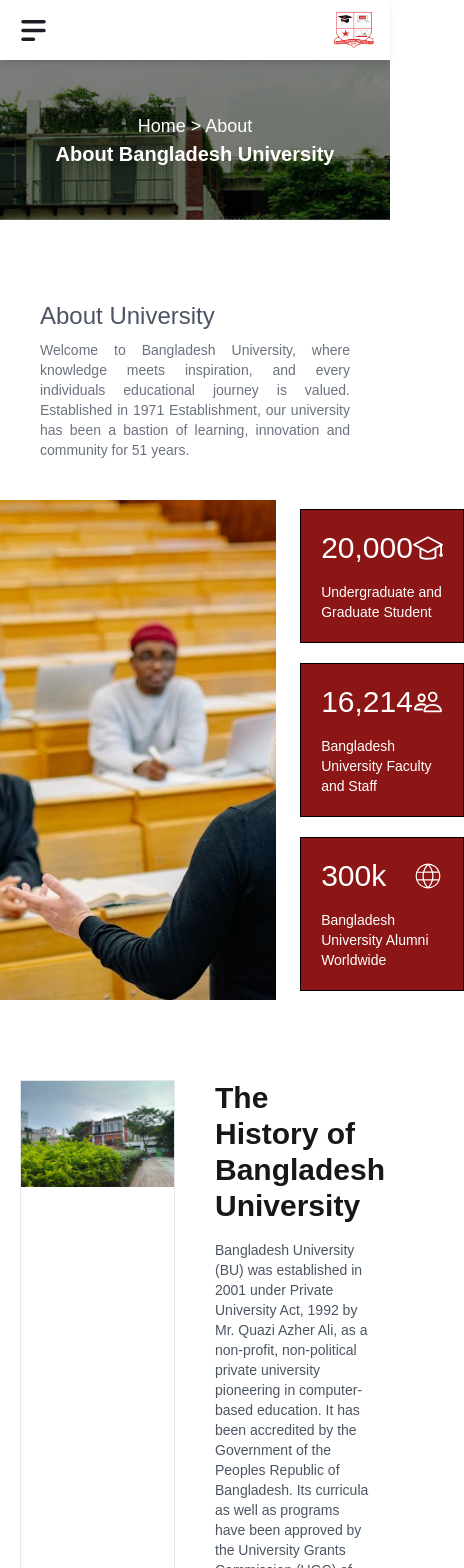
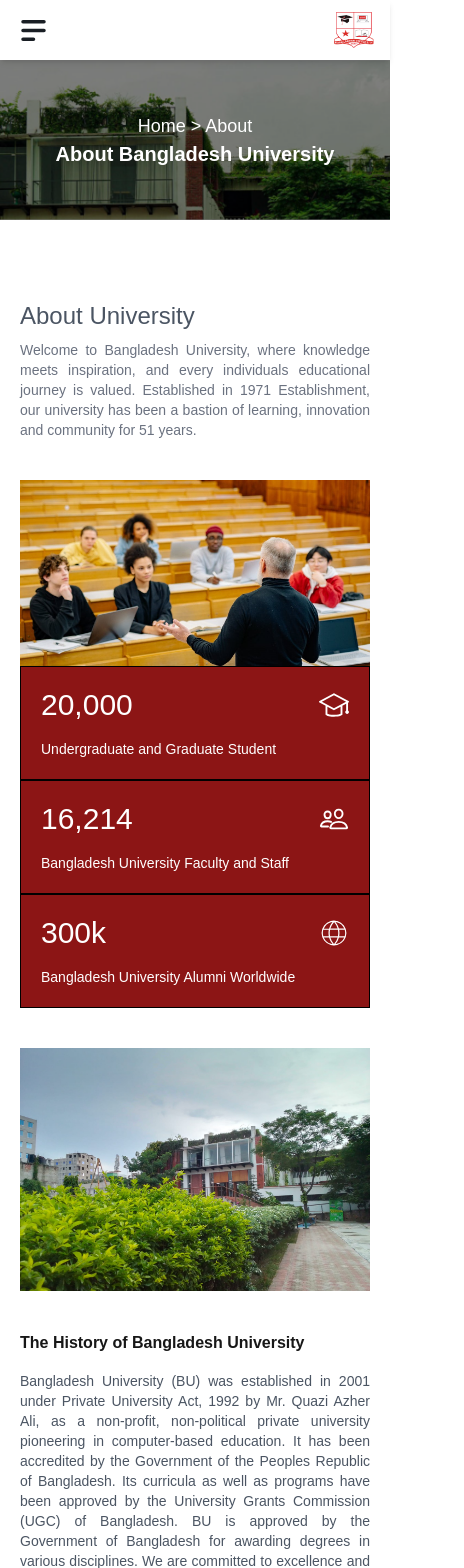
Before and after one commit to Muhammad-Ashik/bangladesh-university-frontend, a Next.js app: page /about in a window 390 px wide. Shown: the top 1568 px of the page, 464 px wide, since content can reach past the window. Built offline with nearby package versions, Linux system fonts and the light colour scheme.

Commit message:
fix:About-Section

```diff
--- a/src/components/about/AboutPage.tsx
+++ b/src/components/about/AboutPage.tsx
@@ -4,7 +4,7 @@ import Info from './Info'
 export default function AboutPage() {
   return (
     <div className='container max-w-[1400px] mx-auto py-14 px-5'>
-      <div className='grid grid-cols-12 px-5 pt-4 pb-10 xs:text-justify md:text-left md:border-b md:border-gray-400 md:mb-10'>
+      <div className='grid grid-cols-12 md:px-5 pt-4 pb-10 xs:text-justify md:text-left md:border-b md:border-gray-400 md:mb-10'>
         <h2 className='col-span-12 md:col-span-4 text-2xl md:text-3xl 2xl:text-4xl text-nowrap text-gray-600 xs:py-2'>
           About University
         </h2>
@@ -15,21 +15,21 @@ export default function AboutPage() {
           innovation and community for 51 years.
         </p>
       </div>
-      <div className='w-full h-[500px] flex items-center justify-center grid-cols-12 gap-x-6'>
+      <div className='w-full h-auto md:h-[500px] grid md:grid-cols-12 gap-x-6 mb-10'>
         <Image
-          className='col-span-8 h-full object-cover'
+          className=' md:col-span-8 h-full object-cover'
           src='/images/about-university.jpg'
           width={1000}
           height={1000}
           alt='About-Image'
         />
-        <div className='col-span-4'>
+        <div className='md:col-span-4'>
           <Info />
         </div>
       </div>
 
-      <div className='w-full grid grid-cols-2 gap-10 my-20'>
-        <div className='w-full border'>
+      <div className='w-full grid xs:grid-cols-1 md:grid-cols-2 gap-10'>
+        <div className='w-full'>
           <Image
             className='w-full object-cover'
             src='/images/image-4.png'
@@ -39,10 +39,10 @@ export default function AboutPage() {
           />
         </div>
         <div>
-          <h2 className='text-3xl pb-4 font-bold'>
+          <h2 className='xs:xl md:2xl xl:text-3xl pb-4 font-bold'>
             The History of Bangladesh University
           </h2>
-          <p className='text-sm lg:text-base text-gray-600 lg:leading-8'>
+          <p className='text-sm lg:text-base text-gray-600 lg:leading-8 text-justify'>
             Bangladesh University (BU) was established in 2001 under Private
             University Act, 1992 by Mr. Quazi Azher Ali, as a non-profit,
             non-political private university pioneering in computer-based
@@ -64,7 +64,7 @@ export default function AboutPage() {
         </div>
       </div>
 
-      <div className='text-sm lg:text-base text-gray-600'>
+      <div className='text-sm lg:text-base text-gray-600 my-10'>
         <h3 className='text-2xl text-secondary font-bold'>Location:</h3>
         <p className='leading-8'>
           The permanent campus is located at 5/B, Beribandh Main Road, Adabar,
--- a/src/components/about/Info.tsx
+++ b/src/components/about/Info.tsx
@@ -2,11 +2,11 @@ import { infoData } from './infoData'
 
 export default function Info() {
   return (
-    <div>
+    <div className='h-full flex flex-col items-stretch'>
       {infoData.map((data, index) => (
         <div
           key={index}
-          className='flex flex-col bg-primary text-white p-5 my-5 space-y-4 border border-black'
+          className='flex flex-col bg-primary text-white p-5 space-y-4 border border-black'
         >
           <div className='flex justify-between items-center'>
             <h2 className='text-3xl'>{data.title}</h2>
--- a/src/components/career-page/CareerPageItems.tsx
+++ b/src/components/career-page/CareerPageItems.tsx
@@ -3,9 +3,9 @@ import { MdOutlineCalendarMonth } from 'react-icons/md'
 import Button from '../reusable-ui/button/Button'
 import { ICareerData } from './type'
 
-const CareerPageItems = ({ data, key }: ICareerData) => {
+const CareerPageItems = ({ data }: ICareerData) => {
   return (
-    <div className='bg-red-100 p-3 lg:p-6' key={key}>
+    <div className='bg-red-100 p-3 lg:p-6'>
       <span className='bg-white text-blue-600 py-1 px-2 text-sm'>
         {data.tag}
       </span>
```
